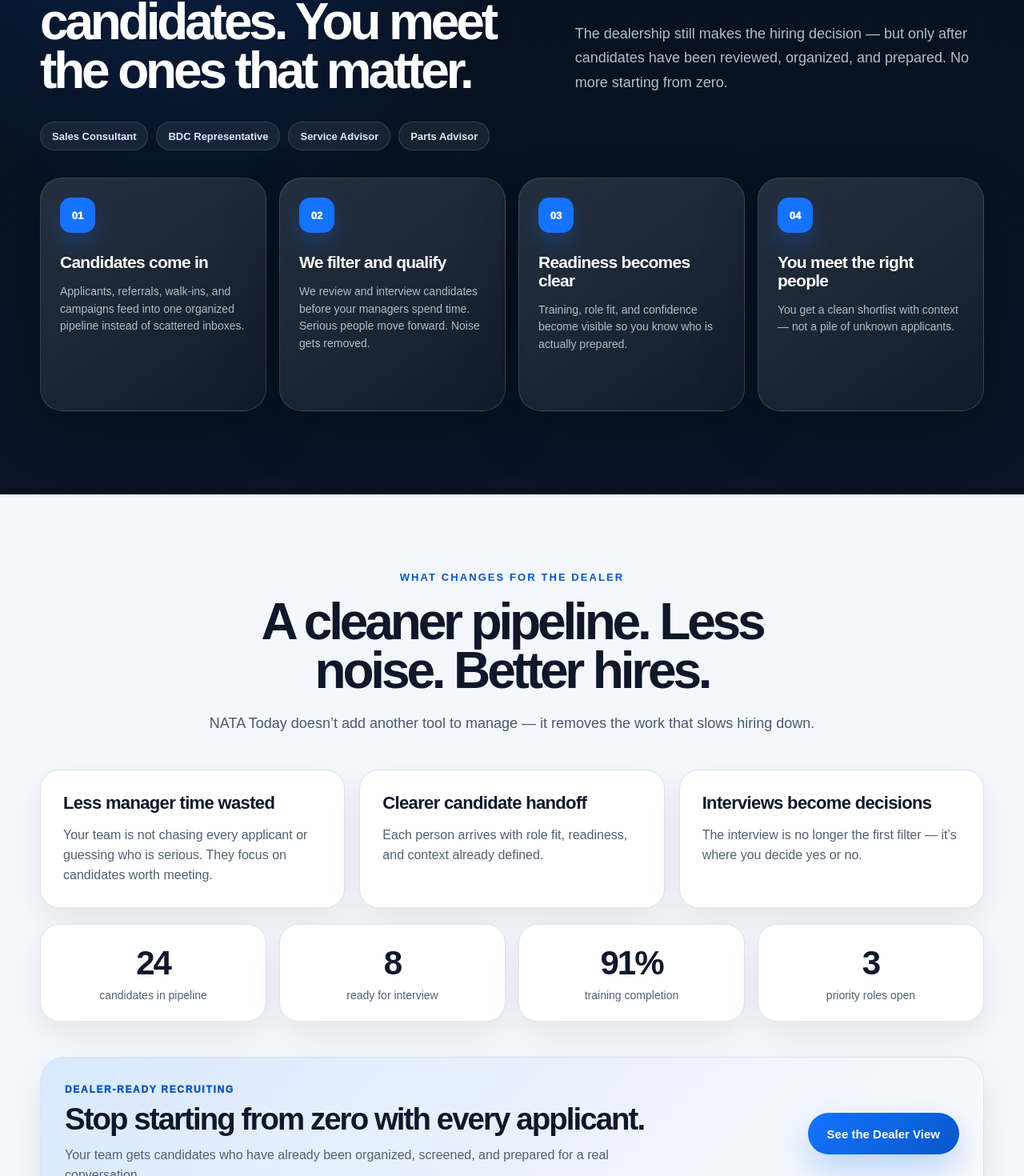
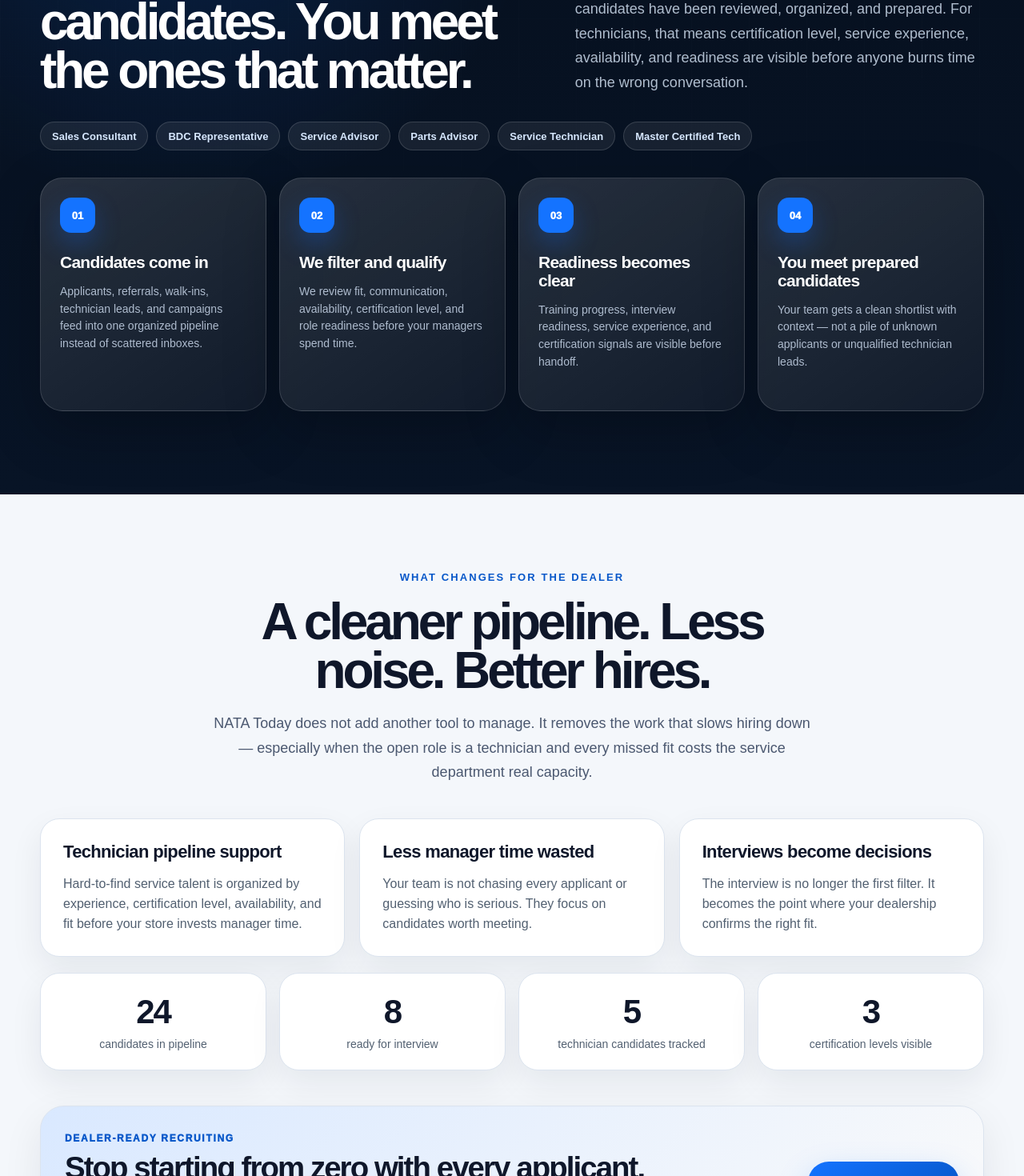
Before and after one commit to zlomke76-del/natatoday, a Next.js app: page / in a window 1280 px wide. Shown: the part 1042-2512 px from the top of the page at 80% size. Built offline with nearby package versions, Linux system fonts and the light colour scheme.

Commit message:
Update page.tsx

```diff
--- a/app/page.tsx
+++ b/app/page.tsx
@@ -1,51 +1,58 @@
 import Link from "next/link";
 import Nav from "./components/Nav";
 
-const roles = ["Sales Consultant", "BDC Representative", "Service Advisor", "Parts Advisor"];
+const roles = [
+  "Sales Consultant",
+  "BDC Representative",
+  "Service Advisor",
+  "Parts Advisor",
+  "Service Technician",
+  "Master Certified Tech",
+];
 
 const steps = [
   {
     number: "01",
     title: "Candidates come in",
-    copy: "Applicants, referrals, walk-ins, and campaigns feed into one organized pipeline instead of scattered inboxes.",
+    copy: "Applicants, referrals, walk-ins, technician leads, and campaigns feed into one organized pipeline instead of scattered inboxes.",
   },
   {
     number: "02",
     title: "We filter and qualify",
-    copy: "We review and interview candidates before your managers spend time. Serious people move forward. Noise gets removed.",
+    copy: "We review fit, communication, availability, certification level, and role readiness before your managers spend time.",
   },
   {
     number: "03",
     title: "Readiness becomes clear",
-    copy: "Training, role fit, and confidence become visible so you know who is actually prepared.",
+    copy: "Training progress, interview readiness, service experience, and certification signals are visible before handoff.",
   },
   {
     number: "04",
-    title: "You meet the right people",
-    copy: "You get a clean shortlist with context — not a pile of unknown applicants.",
+    title: "You meet prepared candidates",
+    copy: "Your team gets a clean shortlist with context — not a pile of unknown applicants or unqualified technician leads.",
   },
 ];
 
 const proofCards = [
   {
+    title: "Technician pipeline support",
+    copy: "Hard-to-find service talent is organized by experience, certification level, availability, and fit before your store invests manager time.",
+  },
+  {
     title: "Less manager time wasted",
     copy: "Your team is not chasing every applicant or guessing who is serious. They focus on candidates worth meeting.",
   },
   {
-    title: "Clearer candidate handoff",
-    copy: "Each person arrives with role fit, readiness, and context already defined.",
-  },
-  {
     title: "Interviews become decisions",
-    copy: "The interview is no longer the first filter — it’s where you decide yes or no.",
+    copy: "The interview is no longer the first filter. It becomes the point where your dealership confirms the right fit.",
   },
 ];
 
 const metrics = [
   { value: "24", label: "candidates in pipeline" },
   { value: "8", label: "ready for interview" },
-  { value: "91%", label: "training completion" },
-  { value: "3", label: "priority roles open" },
+  { value: "5", label: "technician candidates tracked" },
+  { value: "3", label: "certification levels visible" },
 ];
 
 export default function Home() {
@@ -53,7 +60,6 @@ export default function Home() {
     <main className="shell">
       <Nav />
 
-      {/* HERO */}
       <section className="hero hero-bg">
         <div className="hero-overlay" />
 
@@ -67,7 +73,7 @@ export default function Home() {
             </h1>
 
             <p className="lede">
-              NATA Today handles recruiting, screening, and preparation before your team gets involved — so your managers spend time on real candidates, not guesswork.
+              NATA Today helps dealerships recruit, screen, and prepare harder-to-find talent — from sales and BDC to service advisors and technicians — before your managers spend time chasing applicants.
             </p>
 
             <div className="hero-actions">
@@ -79,18 +85,17 @@ export default function Home() {
               </Link>
             </div>
 
-            <div className="icon-row">
+            <div className="icon-row" aria-label="NATA Today workflow">
               <span>Recruit</span>
               <span>Screen</span>
               <span>Interview</span>
-              <span>Train</span>
+              <span>Certify</span>
               <span>Place</span>
             </div>
           </div>
         </div>
       </section>
 
-      {/* SYSTEM */}
       <section id="system" className="process-section">
         <div className="wrap">
           <div className="section-kicker">Where the work gets removed</div>
@@ -98,11 +103,11 @@ export default function Home() {
           <div className="process-hero">
             <h2>You don’t sort candidates. You meet the ones that matter.</h2>
             <p>
-              The dealership still makes the hiring decision — but only after candidates have been reviewed, organized, and prepared. No more starting from zero.
+              The dealership still makes the hiring decision — but only after candidates have been reviewed, organized, and prepared. For technicians, that means certification level, service experience, availability, and readiness are visible before anyone burns time on the wrong conversation.
             </p>
           </div>
 
-          <div className="role-strip">
+          <div className="role-strip" aria-label="Roles supported">
             {roles.map((role) => (
               <span key={role}>{role}</span>
             ))}
@@ -120,14 +125,13 @@ export default function Home() {
         </div>
       </section>
 
-      {/* OUTCOMES */}
       <section id="outcomes" className="outcome-section">
         <div className="wrap">
           <div className="outcome-heading">
             <div className="section-kicker dark">What changes for the dealer</div>
             <h2>A cleaner pipeline. Less noise. Better hires.</h2>
             <p>
-              NATA Today doesn’t add another tool to manage — it removes the work that slows hiring down.
+              NATA Today does not add another tool to manage. It removes the work that slows hiring down — especially when the open role is a technician and every missed fit costs the service department real capacity.
             </p>
           </div>
 
@@ -154,7 +158,7 @@ export default function Home() {
               <span>Dealer-ready recruiting</span>
               <h3>Stop starting from zero with every applicant.</h3>
               <p>
-                Your team gets candidates who have already been organized, screened, and prepared for a real conversation.
+                Your team gets candidates who have already been organized, screened, prepared, and matched to the role — including technician certification level when that is what matters most.
               </p>
             </div>
             <Link className="btn btn-primary" href="/dealer-demo">
```
